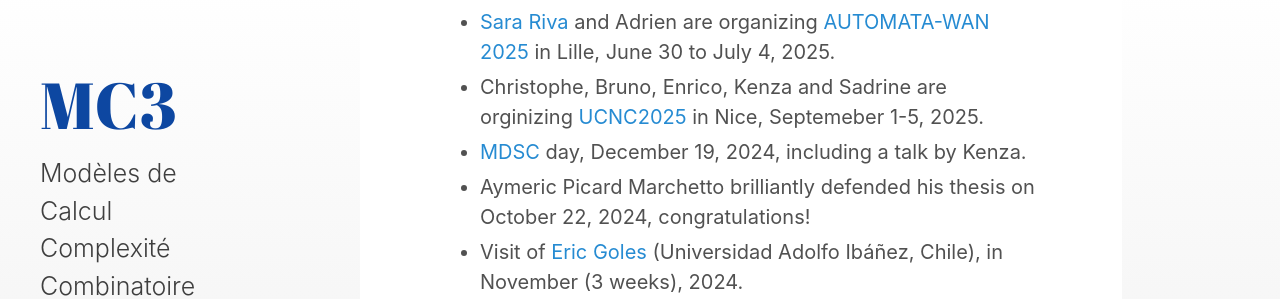
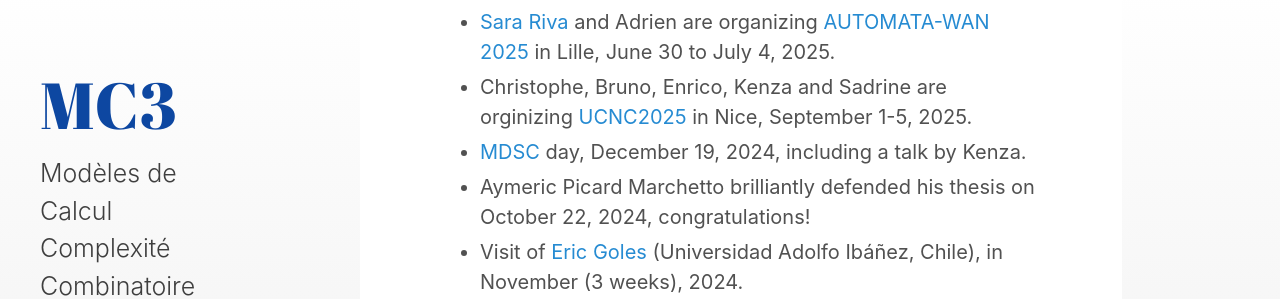
Before and after one commit to richardadrien/mc3, a Jekyll site: the page built from _posts/2023-11-01-home.md, in a window 1280 px wide and 900 px high, scrolled down 7070 px. Shown: the part 155-454 px from the top of the window. Built offline with Jekyll 4.4.1, drawn with Linux system fonts in a browser that asks for light colours; the list of posts is cut into pages by our own code.

Commit message:
Update 2023-11-01-home.md

```diff
--- a/_posts/2023-11-01-home.md
+++ b/_posts/2023-11-01-home.md
@@ -153,7 +153,7 @@ To subscribe, please email Adrien RICHARD at ``<surname  at unice dot fr>``.
 - Visit of [Alberto Dennunzio](https://www.unimib.it/alberto-dennunzio), from September 1st to 15th, 2025.
 - Visit of [Julio Aracena](https://www.cmm.uchile.cl/?cmm_people=julio-aracena) and [Lilian Salinas](http://www.inf.udec.cl/~lilian/) (Universidad de Concepción, Chile), from June 12 to June 29, 2025.
 - [Sara Riva](https://sarariva.github.io/) and Adrien are organizing [AUTOMATA-WAN 2025](https://automata-wan-2025.univ-lille.fr/) in Lille, June 30 to July 4, 2025.
-- Christophe, Bruno, Enrico, Kenza and Sadrine are orginizing [UCNC2025](https://webusers.i3s.univ-cotedazur.fr/UCNC2025/committees/) in Nice, Septemeber 1-5, 2025.
+- Christophe, Bruno, Enrico, Kenza and Sadrine are orginizing [UCNC2025](https://webusers.i3s.univ-cotedazur.fr/UCNC2025/committees/) in Nice, September 1-5, 2025.
 - [MDSC](https://www.i3s.unice.fr/en/research-areas/mdsc) day, December 19, 2024, including a talk by Kenza.
 - Aymeric Picard Marchetto brilliantly defended his thesis on October 22, 2024, congratulations!
 - Visit of [Eric Goles](https://ingenieria.uai.cl/profesor/eric-goles/) (Universidad Adolfo Ibáñez, Chile), in November (3 weeks), 2024.
```
